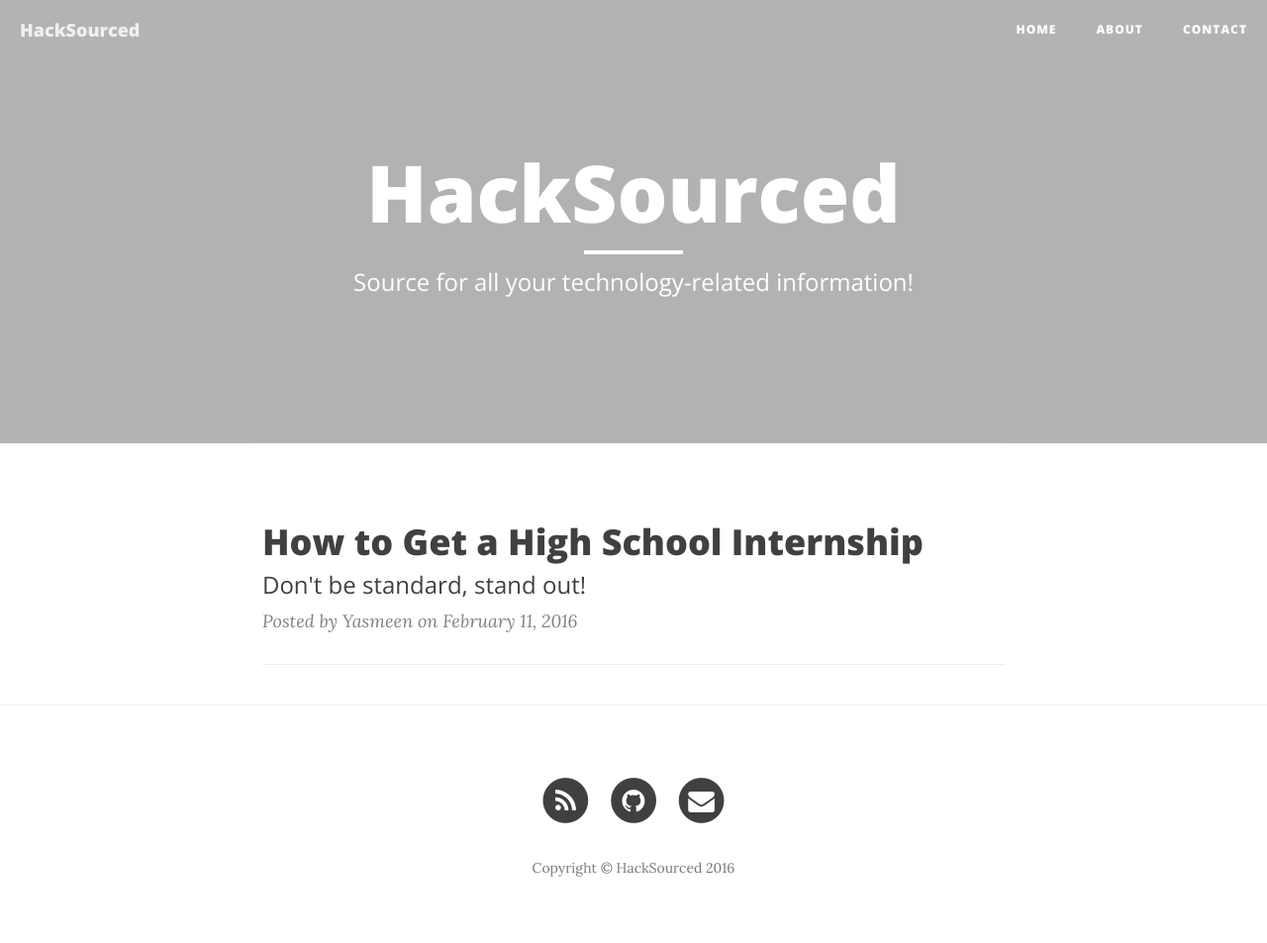
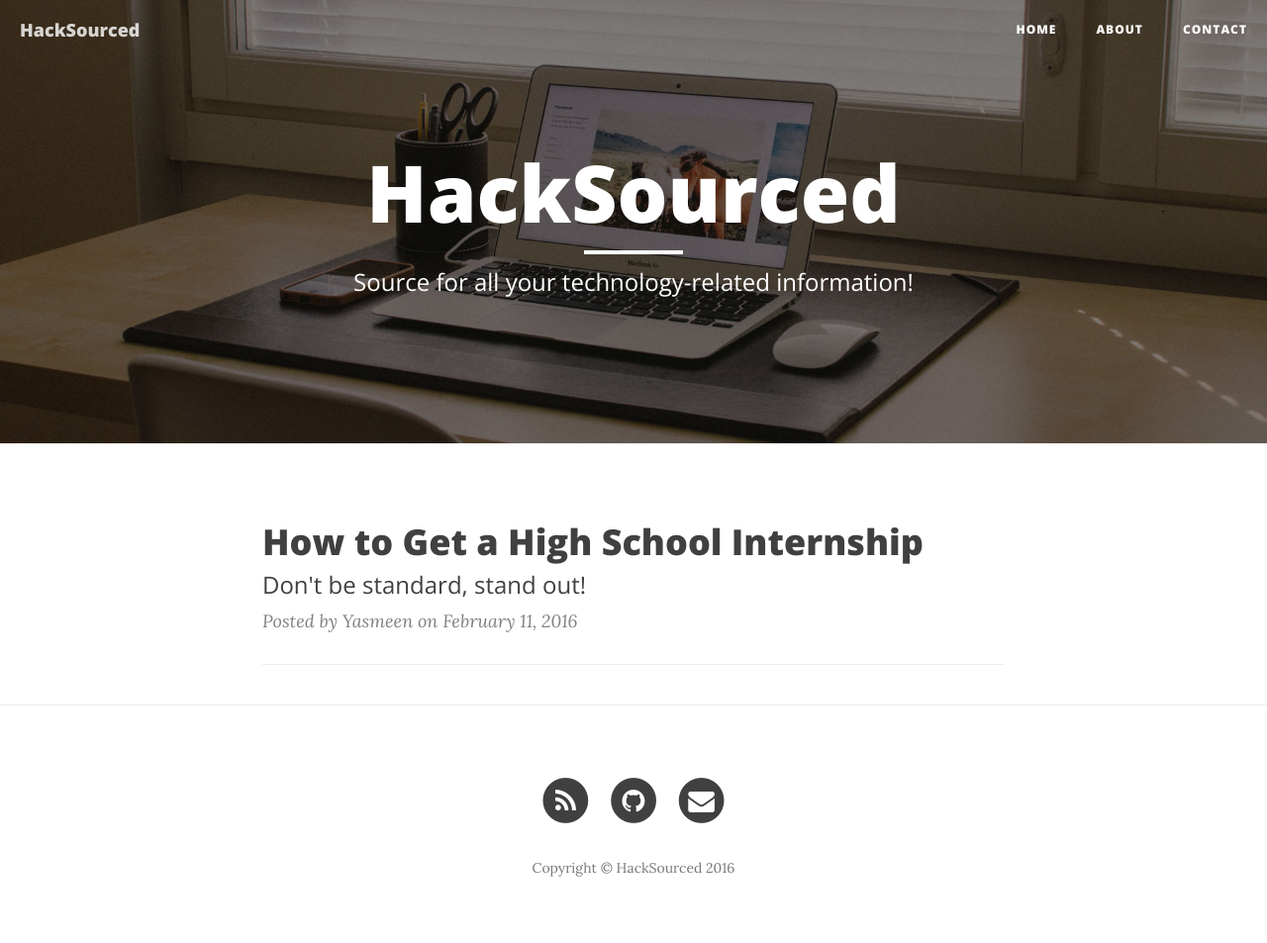
Before and after one commit to hacksourced/hacksourced.github.io, a Jekyll site: the page built from index.html, in a window 1280 px wide. Shown: the whole page at 99% size. Built offline with Jekyll 4.4.1, drawn with Linux system fonts in a browser that asks for light colours; nearby versions of some CDN libraries; the list of posts is cut into pages by our own code.

Commit message:
customize

```diff
--- a/_layouts/page.html
+++ b/_layouts/page.html
@@ -3,8 +3,10 @@ layout: default
 ---
 
 <!-- Page Header -->
-<header class="intro-header" id="starfield"> <!--style="background-image: url('{{ site.baseurl }}/{% if page.header-img %}{{ page.header-img }}{% else %}{{ site.header-img }}{% endif %}')" -->
-    <div class="container">
+<header class="intro-header" style="background-image: url('{{ site.baseurl }}/{% if page.header-img %}{{ page.header-img }}{% else %}{{ site.header-img }}{% endif %}')">
+  <div id="starfield">
+  </div>
+  <div class="container">
       <!-- <div id="starfield">-->
         <div class="row">
             <div class="col-lg-8 col-lg-offset-2 col-md-10 col-md-offset-1">
```
